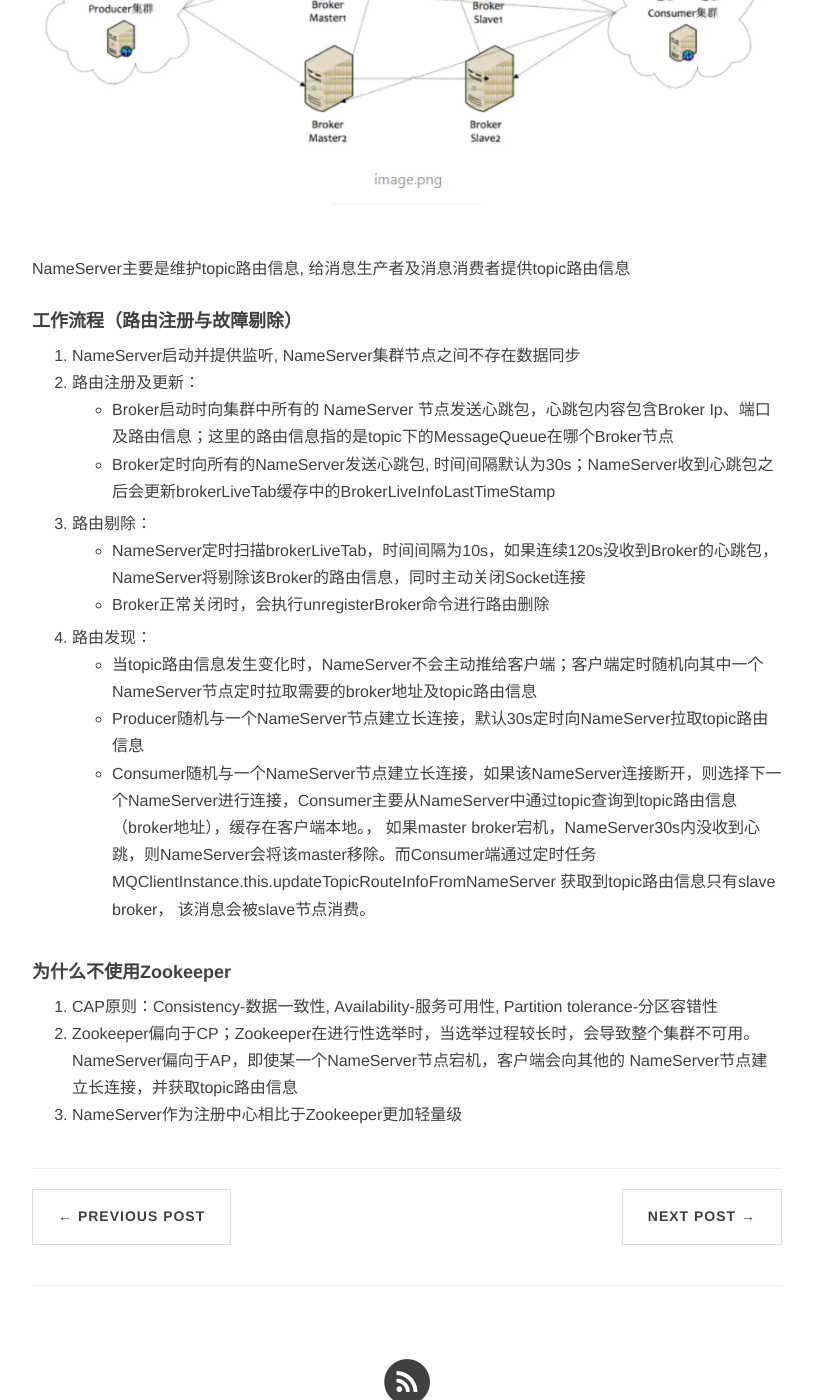
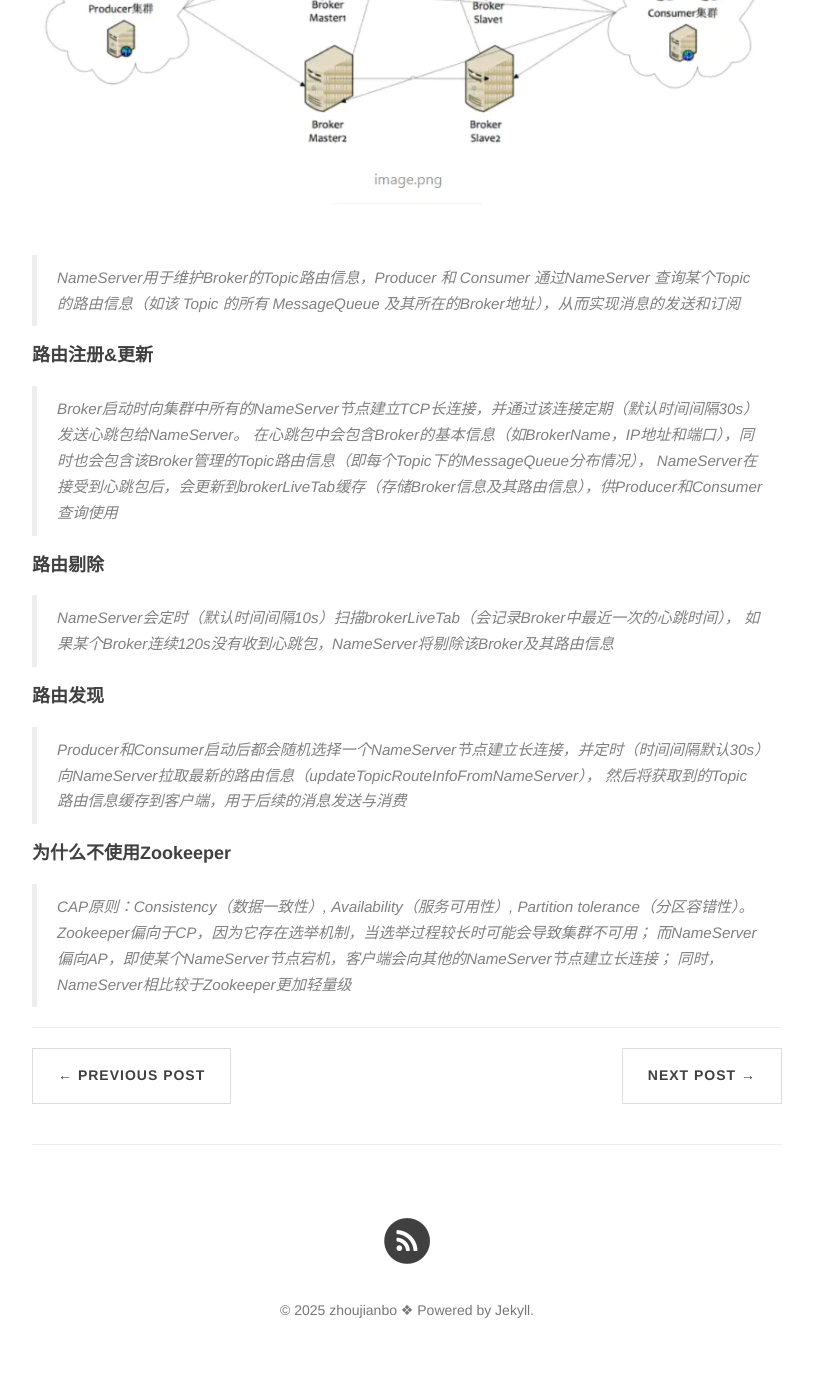
Before and after one commit to ZhouJianBoPro/ZhouJianBoPro.github.io, a Jekyll site: the page built from _posts/2022-07-05-RocketMQ注册中心.md, in a window 1280 px wide and 1400 px high, scrolled down 784 px. Shown: the whole window, without its empty margins (233-1046 px from the left). Built offline with Jekyll 4.4.1, drawn with Linux system fonts in a browser that asks for light colours; nearby versions of some CDN libraries; comment, search, counter and statistics services are not loaded.

Commit message:
NameServer注册中心

```diff
--- a/_posts/2022-07-05-RocketMQ注册中心.md
+++ b/_posts/2022-07-05-RocketMQ注册中心.md
@@ -5,28 +5,25 @@ date: 2022-07-05
 tags: [rocketmq]
 ---
 
-#### 设计意义
+#### NameServer的作用
 ![集群结构图](/images/rocketmq-cluster.png)
+> NameServer用于维护Broker的Topic路由信息，Producer 和 Consumer 通过NameServer 查询某个Topic的路由信息（如该 Topic 的所有 MessageQueue 及其所在的Broker地址），从而实现消息的发送和订阅
 
-NameServer主要是维护topic路由信息, 给消息生产者及消息消费者提供topic路由信息
+#### 路由注册&更新
+> Broker启动时向集群中所有的NameServer节点建立TCP长连接，并通过该连接定期（默认时间间隔30s）发送心跳包给NameServer。
+> 在心跳包中会包含Broker的基本信息（如BrokerName，IP地址和端口），同时也会包含该Broker管理的Topic路由信息（即每个Topic下的MessageQueue分布情况），
+> NameServer在接受到心跳包后，会更新到brokerLiveTab缓存（存储Broker信息及其路由信息），供Producer和Consumer查询使用
 
-#### 工作流程（路由注册与故障剔除）
-1. NameServer启动并提供监听, NameServer集群节点之间不存在数据同步
-2. 路由注册及更新：
-    - Broker启动时向集群中所有的 NameServer 节点发送心跳包，心跳包内容包含Broker Ip、端口及路由信息；这里的路由信息指的是topic下的MessageQueue在哪个Broker节点
-    - Broker定时向所有的NameServer发送心跳包, 时间间隔默认为30s；NameServer收到心跳包之后会更新brokerLiveTab缓存中的BrokerLiveInfoLastTimeStamp
-3. 路由剔除：
-    - NameServer定时扫描brokerLiveTab，时间间隔为10s，如果连续120s没收到Broker的心跳包，NameServer将剔除该Broker的路由信息，同时主动关闭Socket连接
-    - Broker正常关闭时，会执行unregisterBroker命令进行路由删除
-4. 路由发现：
-    - 当topic路由信息发生变化时，NameServer不会主动推给客户端；客户端定时随机向其中一个NameServer节点定时拉取需要的broker地址及topic路由信息
-    - Producer随机与一个NameServer节点建立长连接，默认30s定时向NameServer拉取topic路由信息
-    - Consumer随机与一个NameServer节点建立长连接，如果该NameServer连接断开，则选择下一个NameServer进行连接，Consumer主要从NameServer中通过topic查询到topic路由信息（broker地址），缓存在客户端本地。，
-    如果master broker宕机，NameServer30s内没收到心跳，则NameServer会将该master移除。而Consumer端通过定时任务MQClientInstance.this.updateTopicRouteInfoFromNameServer 获取到topic路由信息只有slave broker，
-    该消息会被slave节点消费。
+#### 路由剔除
+> NameServer会定时（默认时间间隔10s）扫描brokerLiveTab（会记录Broker中最近一次的心跳时间），
+> 如果某个Broker连续120s没有收到心跳包，NameServer将剔除该Broker及其路由信息
+
+#### 路由发现
+> Producer和Consumer启动后都会随机选择一个NameServer节点建立长连接，并定时（时间间隔默认30s）向NameServer拉取最新的路由信息（updateTopicRouteInfoFromNameServer），
+> 然后将获取到的Topic路由信息缓存到客户端，用于后续的消息发送与消费
 
 #### 为什么不使用Zookeeper
-1. CAP原则：Consistency-数据一致性, Availability-服务可用性, Partition tolerance-分区容错性
-2. Zookeeper偏向于CP；Zookeeper在进行性选举时，当选举过程较长时，会导致整个集群不可用。NameServer偏向于AP，即使某一个NameServer节点宕机，客户端会向其他的
-NameServer节点建立长连接，并获取topic路由信息
-3. NameServer作为注册中心相比于Zookeeper更加轻量级
+> CAP原则：Consistency（数据一致性）, Availability（服务可用性）, Partition tolerance（分区容错性）。
+> Zookeeper偏向于CP，因为它存在选举机制，当选举过程较长时可能会导致集群不可用；
+> 而NameServer偏向AP，即使某个NameServer节点宕机，客户端会向其他的NameServer节点建立长连接；
+> 同时，NameServer相比较于Zookeeper更加轻量级
```
